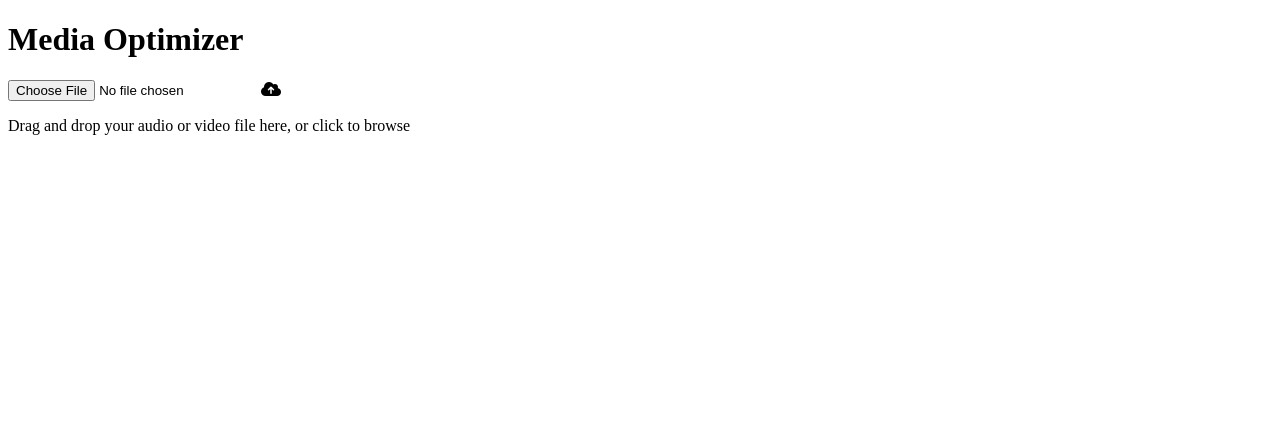
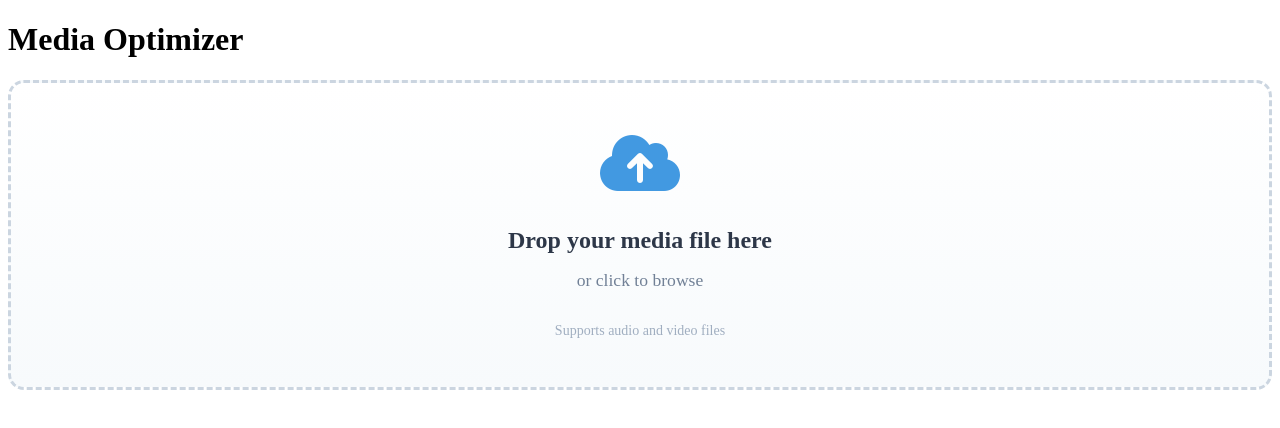
Before and after one commit to Shawnn9/blackboxai-1745502797010, a React (Create React App) app: page / in a window 1280 px wide. Shown: the top 428 px of the page. Built offline with nearby package versions, Linux system fonts and the light colour scheme.

Commit message:
Add src/components/FileInput.js 1745503888821

```diff
--- a/src/components/FileInput.js
+++ b/src/components/FileInput.js
@@ -11,6 +11,12 @@ function FileInput({ onFileSelect }) {
 
   const handleDragOver = useCallback((e) => {
     e.preventDefault();
+    e.currentTarget.classList.add('drag-over');
+  }, []);
+
+  const handleDragLeave = useCallback((e) => {
+    e.preventDefault();
+    e.currentTarget.classList.remove('drag-over');
   }, []);
 
   const handleFileInput = useCallback((e) => {
@@ -22,22 +28,93 @@ function FileInput({ onFileSelect }) {
 
   return (
     <div
-      className="border-2 border-dashed border-gray-300 rounded-lg p-8 text-center cursor-pointer hover:border-blue-500 transition-colors"
+      className="drop-zone"
       onDrop={handleDrop}
       onDragOver={handleDragOver}
+      onDragLeave={handleDragLeave}
       onClick={() => document.getElementById('fileInput').click()}
     >
+      <div className="drop-zone-content">
+        <i className="fas fa-cloud-upload-alt"></i>
+        <h3>Drop your media file here</h3>
+        <p>or click to browse</p>
+        <span className="supported-formats">Supports audio and video files</span>
+      </div>
       <input
         type="file"
         id="fileInput"
-        className="hidden"
+        className="hidden-input"
         accept="audio/*,video/*"
         onChange={handleFileInput}
       />
-      <i className="fas fa-cloud-upload-alt text-4xl text-gray-400 mb-4"></i>
-      <p className="text-gray-600">
-        Drag and drop your audio or video file here, or click to browse
-      </p>
+      <style jsx>{`
+        .drop-zone {
+          border: 3px dashed #cbd5e0;
+          border-radius: 1rem;
+          padding: 3rem 2rem;
+          text-align: center;
+          cursor: pointer;
+          transition: all 0.3s ease;
+          background: linear-gradient(to bottom, #ffffff, #f7fafc);
+        }
+
+        .drop-zone:hover, .drop-zone.drag-over {
+          border-color: #4299e1;
+          background: linear-gradient(to bottom, #ebf8ff, #e6fffa);
+          transform: translateY(-2px);
+          box-shadow: 0 4px 6px rgba(66, 153, 225, 0.1);
+        }
+
+        .drop-zone-content {
+          display: flex;
+          flex-direction: column;
+          align-items: center;
+          gap: 1rem;
+        }
+
+        .drop-zone i {
+          font-size: 4rem;
+          color: #4299e1;
+          margin-bottom: 1rem;
+        }
+
+        .drop-zone h3 {
+          font-size: 1.5rem;
+          font-weight: 600;
+          color: #2d3748;
+          margin: 0;
+        }
+
+        .drop-zone p {
+          font-size: 1.1rem;
+          color: #718096;
+          margin: 0;
+        }
+
+        .supported-formats {
+          font-size: 0.875rem;
+          color: #a0aec0;
+          margin-top: 1rem;
+        }
+
+        .hidden-input {
+          display: none;
+        }
+
+        @media (max-width: 640px) {
+          .drop-zone {
+            padding: 2rem 1rem;
+          }
+
+          .drop-zone i {
+            font-size: 3rem;
+          }
+
+          .drop-zone h3 {
+            font-size: 1.25rem;
+          }
+        }
+      `}</style>
     </div>
   );
 }
```
